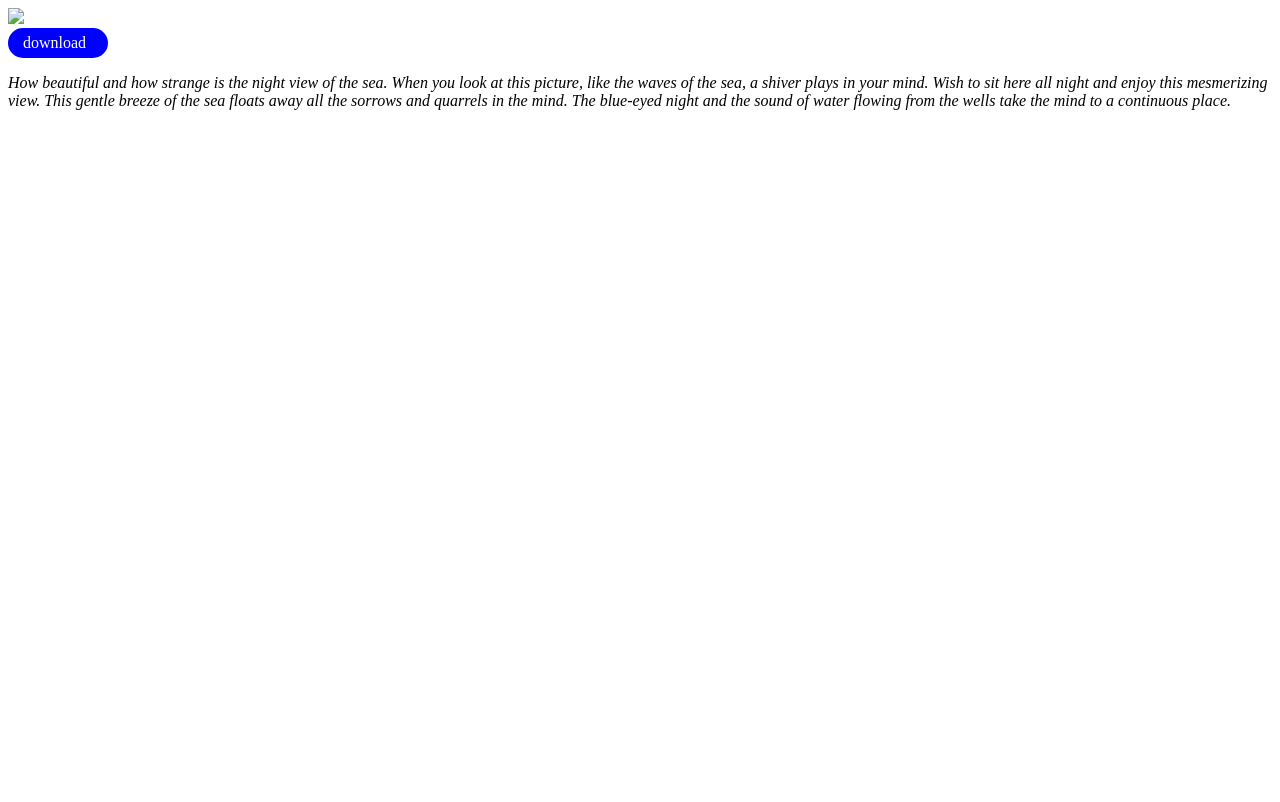
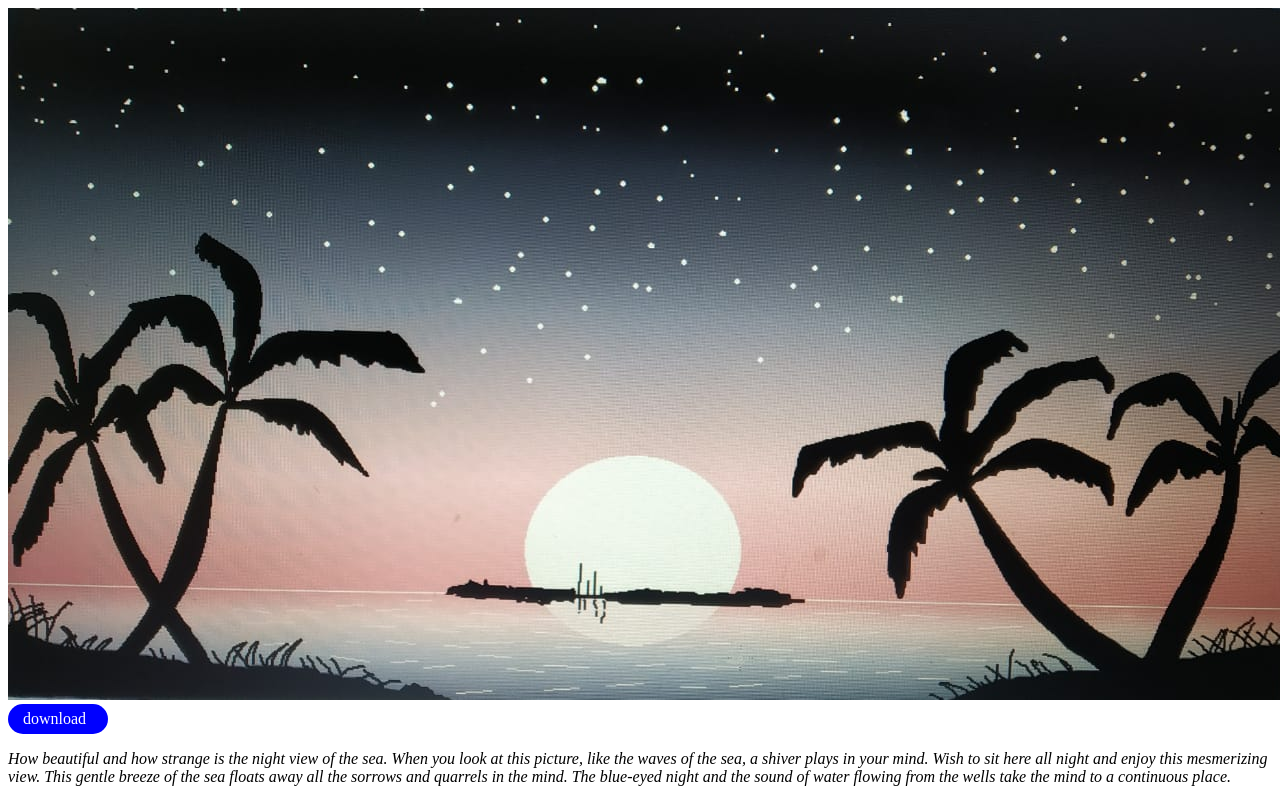
Before and after one commit to HimansuRanjan/OCA_Official_ByNimai, a plain HTML site: page project5.html in a window 1280 px wide. Drawn offline with Linux system fonts and the light colour scheme; the site is published under a folder, as on GitHub Pages, so addresses that start at the root find nothing.

Commit message:
updated project 5

```diff
--- a/project5.html
+++ b/project5.html
@@ -9,7 +9,7 @@
 
 <body>
     <div>
-        <img src="/moonlight.jpeg"/>
+        <img src="moonlight.jpeg"/>
     </div>
     <div class="btn" style="width: 100px; height:30px; background-color:blue; border-radius: 20px">
         <a href="/moonlight.jpeg" download style="color:white; text-align:center; padding-left: 15px;
```
